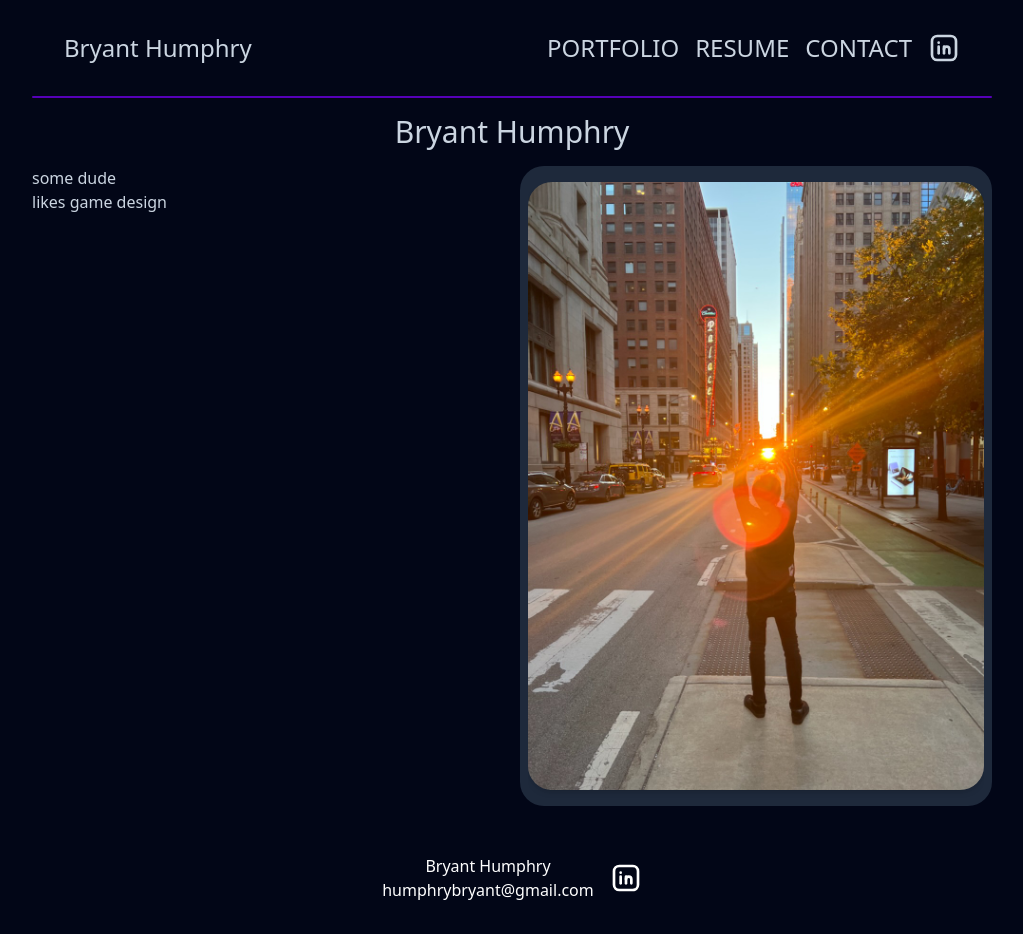
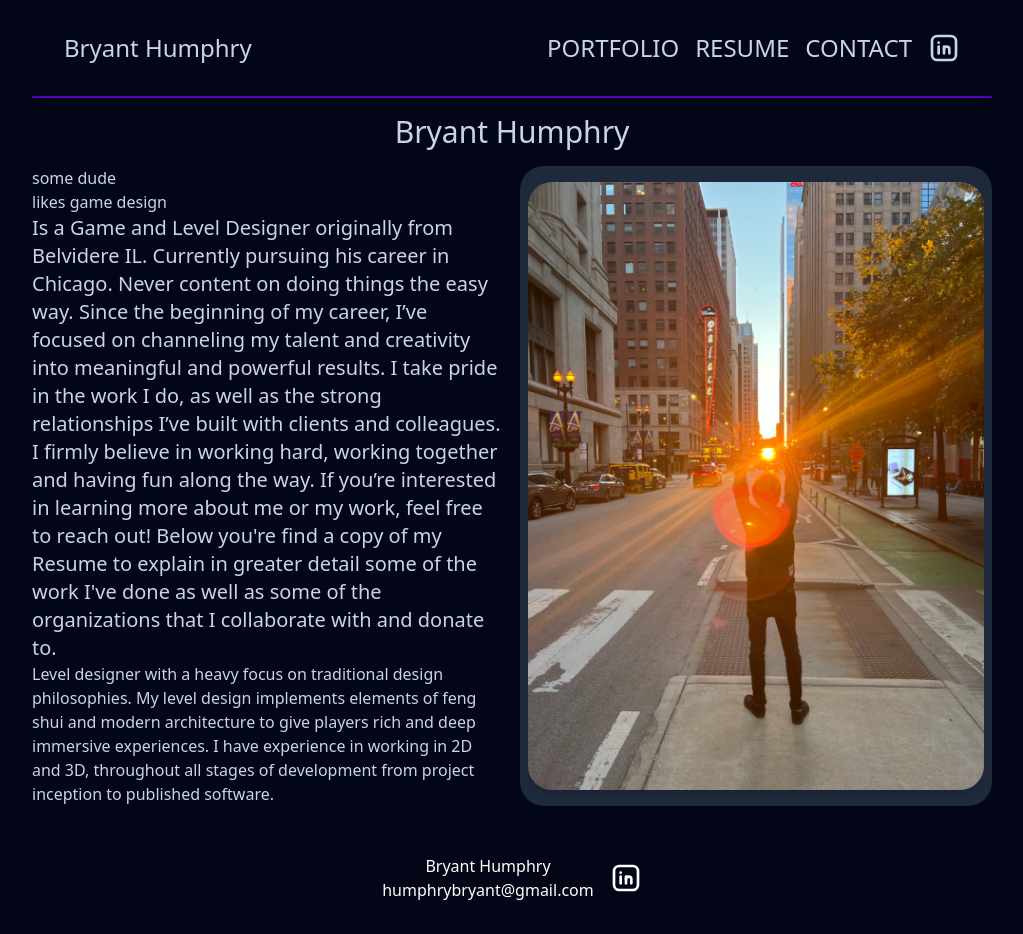
Before and after one commit to briziant/Portfolio, a SvelteKit app: page /about in a window 1280 px wide. Shown: the whole page, without its empty margins (128-1151 px from the left). Built offline with nearby package versions, Linux system fonts and the light colour scheme.

Commit message:
text changes

```diff
--- a/src/routes/about/+page.svelte
+++ b/src/routes/about/+page.svelte
@@ -1,6 +1,6 @@
 <script>
-	import { base } from '$app/paths';
-	import Header from '$lib/Header.svelte';
+	import { base } from "$app/paths";
+	import Header from "$lib/Header.svelte";
 </script>
 
 <div class="text-3xl">Bryant Humphry</div>
@@ -8,14 +8,34 @@
 	<div class="flex flex-col">
 		<span>some dude</span>
 		<span>likes game design</span>
+		<span class="text-xl">
+			Is a Game and Level Designer originally from Belvidere IL.
+			Currently pursuing his career in Chicago. Never content on doing
+			things the easy way. Since the beginning of my career, I’ve focused
+			on channeling my talent and creativity into meaningful and powerful
+			results. I take pride in the work I do, as well as the strong
+			relationships I’ve built with clients and colleagues. I firmly
+			believe in working hard, working together and having fun along the
+			way. If you’re interested in learning more about me or my work, feel
+			free to reach out! Below you're find a copy of my Resume to explain
+			in greater detail some of the work I've done as well as some of the
+			organizations that I collaborate with and donate to.
+			</span>
+			<span>	Level designer with a heavy focus on traditional design philosophies. My
+				level design implements elements of feng shui and modern architecture to
+				give players rich and deep immersive experiences. I have experience in
+				working in 2D and 3D, throughout all stages of development from project
+				inception to published software.</span>
 	</div>
 	<div class="p-2 h-[40rem] bg-slate-800 rounded-3xl">
 		<div
-			class="overflow-hidden w-full h-full flex items-center align-middle rounded-2xl">
+			class="overflow-hidden w-full h-full flex items-center align-middle rounded-2xl"
+		>
 			<img
 				class="w-full rounded-3xl shadow-md object-cover"
 				src="{base}/bryant.jpg"
-				alt="Bryant Humphry" />
+				alt="Bryant Humphry"
+			/>
 		</div>
 	</div>
 </div>
```
